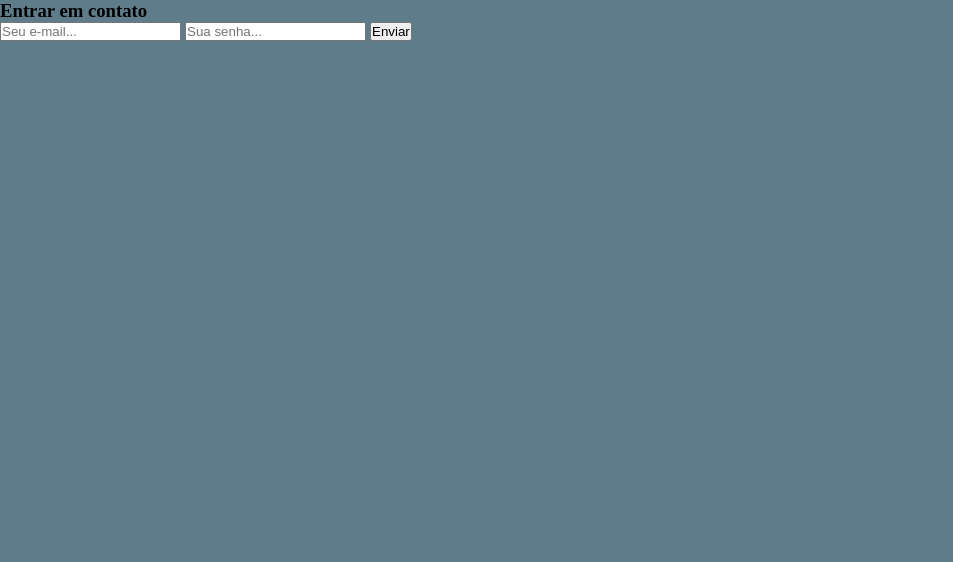
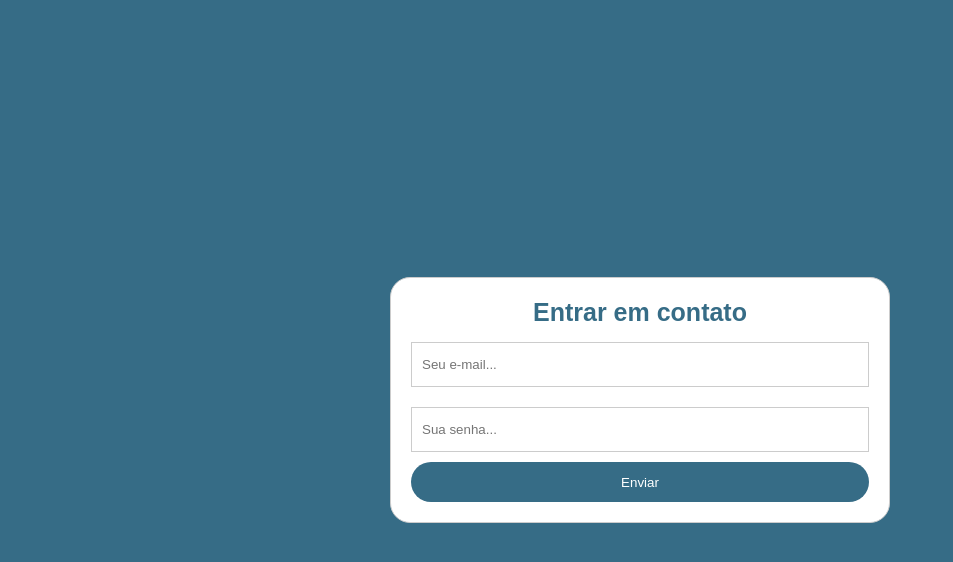
Before and after one commit to rafaelmarzoratti02/form-contact, a plain HTML site: page index.html in a window 1280 px wide. Shown: the whole page, without its empty margins (0-953 px from the left). Drawn offline with Linux system fonts and the light colour scheme.

Commit message:
correção no index.html e style básico da página adicionado

```diff
--- a/assets/css/style.css
+++ b/assets/css/style.css
@@ -5,5 +5,50 @@
 }
 
 body {
-  background-color: #5f7c8a;
+  background-color: #366c86;
 }
+
+form {
+  background-color: white;
+  max-width: 500px;
+  width: 70%;
+  padding: 20px;
+  position: absolute;
+  left: 50%;
+  top: 50%;
+  transform: translate(-50%, -50%);
+  border: 1px solid #ccc;
+  border-radius: 20px;
+}
+
+form h3 {
+  text-align: center;
+  color: #366c86;
+  font-family: Arial, Helvetica, sans-serif;
+  margin-bottom: 5px;
+  font-size: 25px;
+}
+
+form input[type="text"],
+form input[type="password"] {
+  width: 100%;
+  height: 45px;
+  border: 1px solid #ccc;
+  padding-left: 10px;
+  margin: 10px 0;
+}
+
+form input[type="submit"] {
+  width: 100%;
+  height: 40px;
+  cursor: pointer;
+  background: #366c86;
+  color: white;
+  border: 0;
+  border-radius: 20px;
+  transition: 1s;
+}
+
+form input[type="submit"]:hover {
+  background-color: #16425a;
+}
--- /dev/null
+++ b/assets/js/main.js
@@ -0,0 +1 @@
+console.log("Ola gurizes")
--- a/index.html
+++ b/index.html
@@ -8,9 +8,12 @@
     <title>Form Contato</title>
   </head>
   <body>
-    <h3>Entrar em contato</h3>
-    <input type="text" name="email" placeholder="Seu e-mail..." />
-    <input type="password" name="senha" placeholder="Sua senha..." />
-    <input type="submit" name="acao" value="Enviar" />
+    <form>
+      <h3>Entrar em contato</h3>
+      <input type="text" name="email" placeholder="Seu e-mail..." />
+      <input type="password" name="senha" placeholder="Sua senha..." />
+      <input type="submit" name="acao" value="Enviar" />
+    </form>
+    <script src="/assets/js/main.js"></script>
   </body>
 </html>
```
